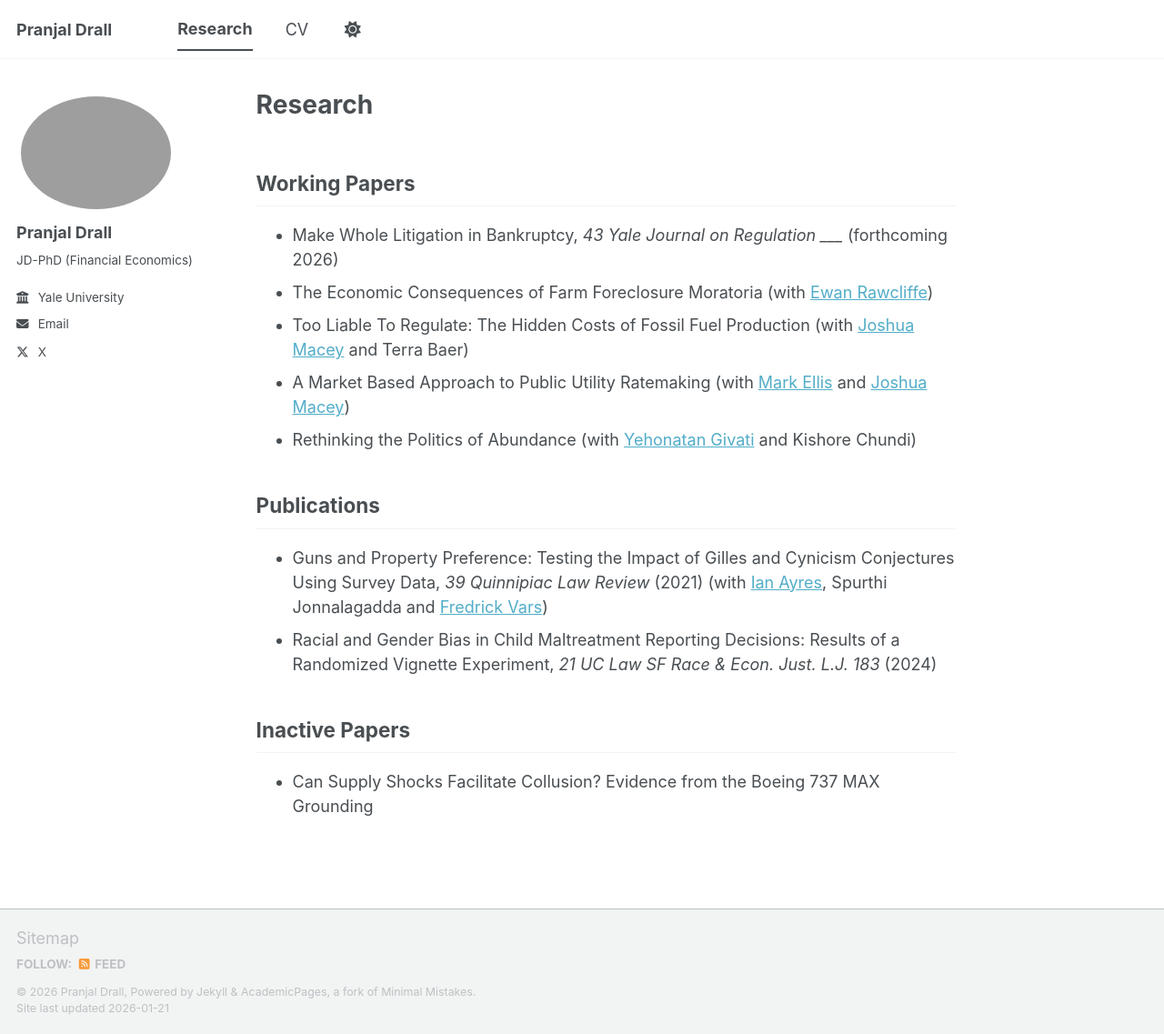
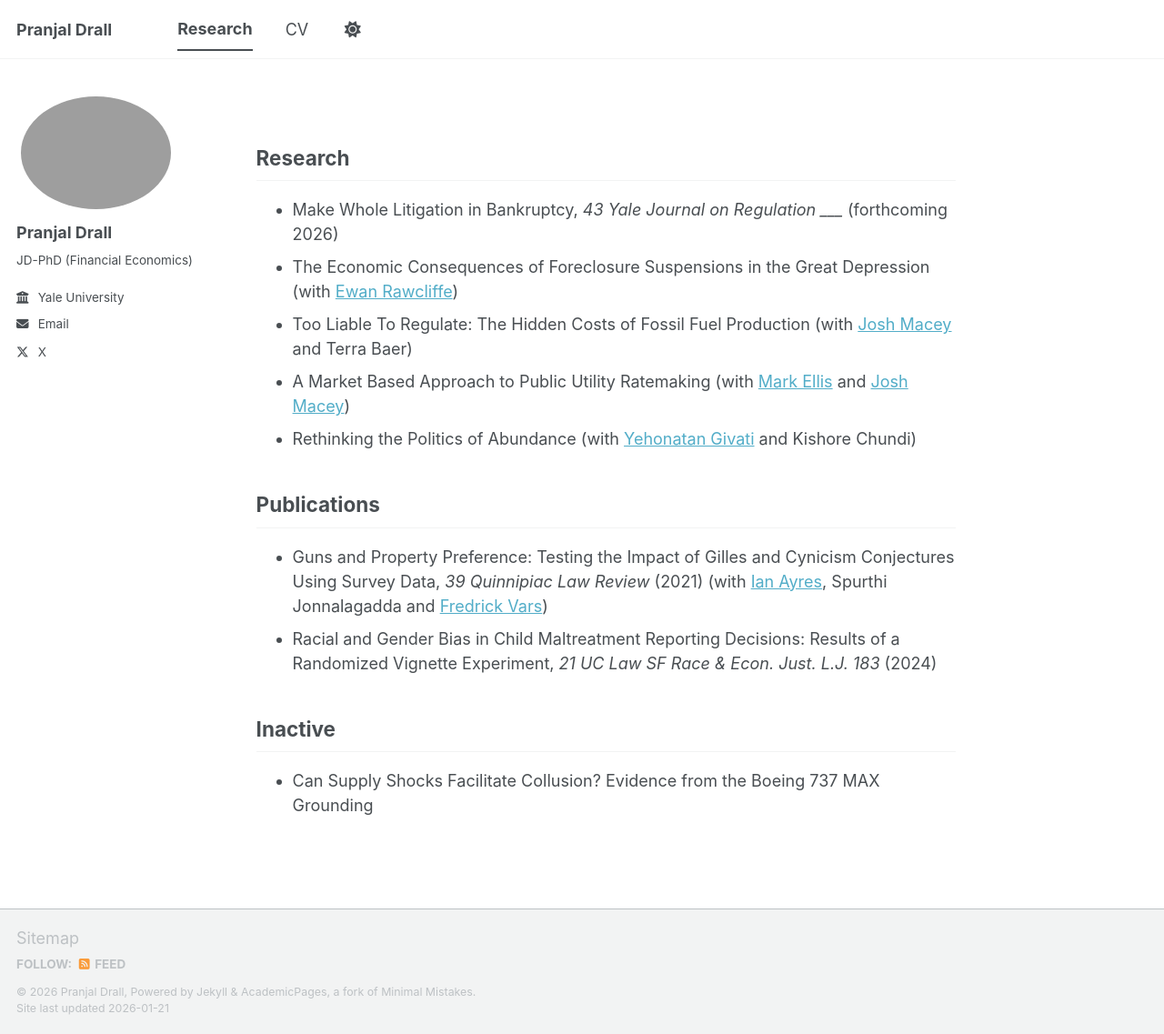
Before and after one commit to pranjal-drall/pranjal-drall.github.io, a Jekyll site: the page built from _pages/publications.md, in a window 1280 px wide and 1137 px high. Shown: the whole window at 91% size. Built offline with Jekyll 4.4.1, drawn with Linux system fonts in a browser that asks for light colours; a script bundle is joined from its source files by our own code; library files that are not in the unit come from our copies.

Commit message:
clean up

```diff
--- a/_pages/publications.md
+++ b/_pages/publications.md
@@ -1,18 +1,18 @@
 ---
 layout: single
 permalink: /publications/
-title: "Research"
+title: ""
 author_profile: true
 redirect_from:
   - /research
 ---
 
-## Working Papers
+## Research
 
 * Make Whole Litigation in Bankruptcy, *43 Yale Journal on Regulation ___* (forthcoming 2026)
-* The Economic Consequences of Farm Foreclosure Moratoria (with [Ewan Rawcliffe](https://ewanrawcliffe.com/))
-* Too Liable To Regulate: The Hidden Costs of Fossil Fuel Production (with [Joshua Macey](https://law.yale.edu/joshua-macey) and Terra Baer)
-* A Market Based Approach to Public Utility Ratemaking (with [Mark Ellis](https://www.economicliberties.us/mark-ellis/) and [Joshua Macey](https://law.yale.edu/joshua-macey))
+* The Economic Consequences of Foreclosure Suspensions in the Great Depression (with [Ewan Rawcliffe](https://ewanrawcliffe.com/))
+* Too Liable To Regulate: The Hidden Costs of Fossil Fuel Production (with [Josh Macey](https://law.yale.edu/joshua-macey) and Terra Baer)
+* A Market Based Approach to Public Utility Ratemaking (with [Mark Ellis](https://www.economicliberties.us/mark-ellis/) and [Josh Macey](https://law.yale.edu/joshua-macey))
 * Rethinking the Politics of Abundance (with [Yehonatan Givati](https://law.yale.edu/yehonatan-givati) and Kishore Chundi)
 
 ## Publications
@@ -20,6 +20,6 @@ redirect_from:
 * Guns and Property Preference: Testing the Impact of Gilles and Cynicism Conjectures Using Survey Data, *39 Quinnipiac Law Review* (2021) (with [Ian Ayres](https://law.yale.edu/ian-ayres), Spurthi Jonnalagadda and [Fredrick Vars](https://law.ua.edu/faculty_staff/fredrick-vars/))
 * Racial and Gender Bias in Child Maltreatment Reporting Decisions: Results of a Randomized Vignette Experiment, *21 UC Law SF Race & Econ. Just. L.J. 183* (2024)
 
-## Inactive Papers
+## Inactive
 
 * Can Supply Shocks Facilitate Collusion? Evidence from the Boeing 737 MAX Grounding
```
Also changed, not shown: _pages/about.md (+1 -1 lines).
